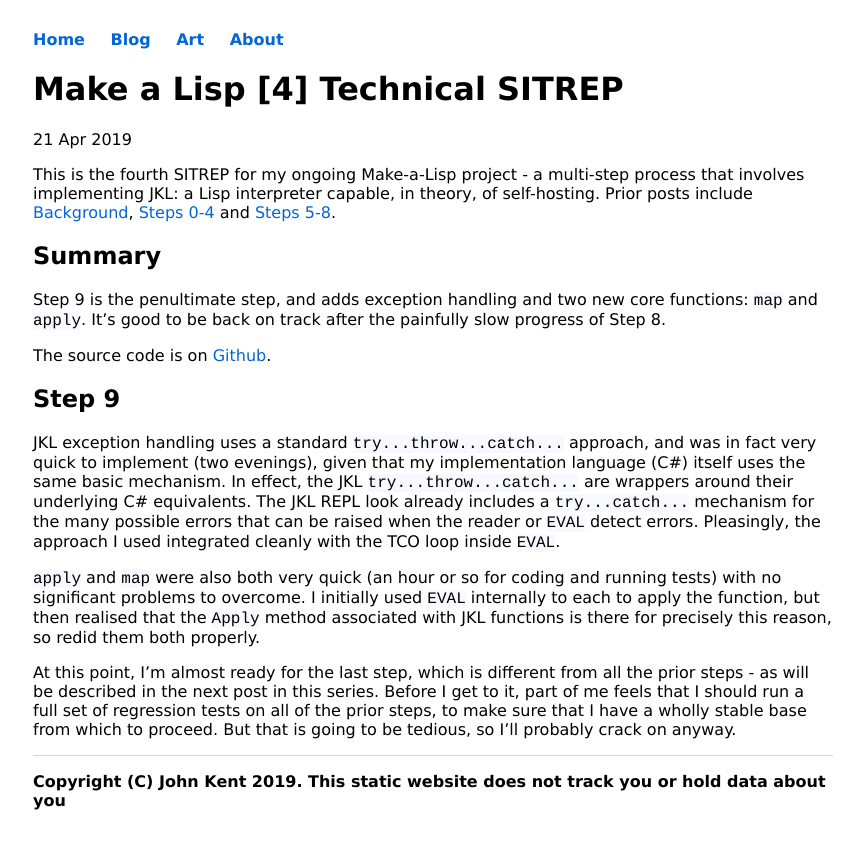
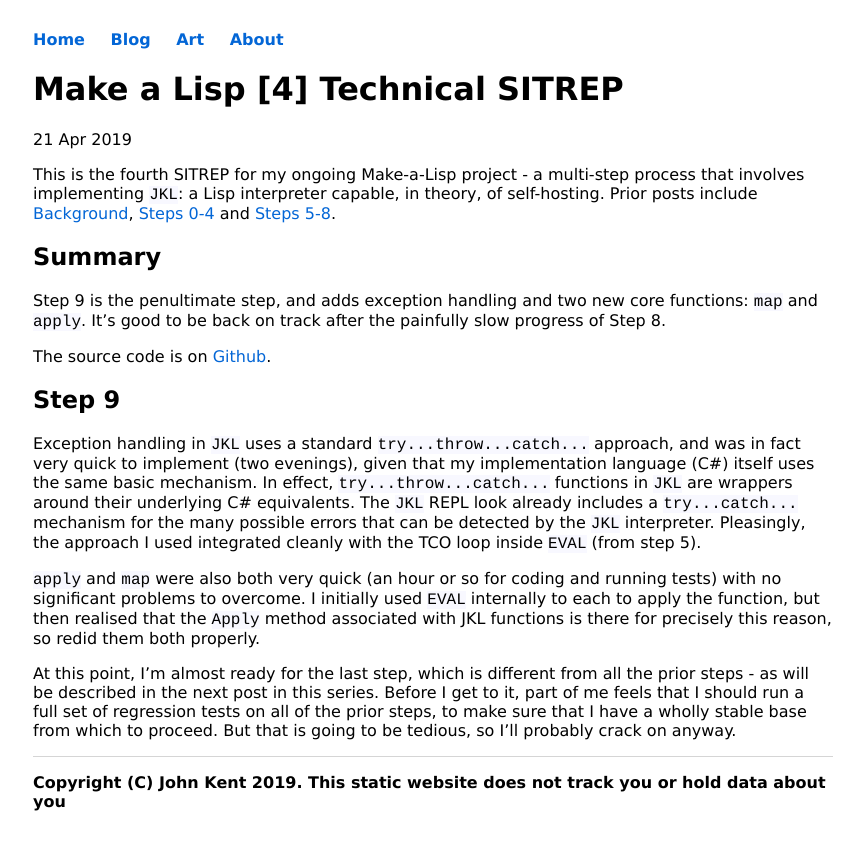
Before and after one commit to KineticLensman/KineticLensman.github.io, a Jekyll site: the page built from _posts/2019-04-21-MAL-4.md, in a window 1280 px wide. Shown: the top 850 px of the page, without its empty margins (207-1071 px from the left). Built offline with Jekyll 4.4.1, drawn with Linux system fonts in a browser that asks for light colours.

Commit message:
consistency, rewording

```diff
--- a/_posts/2019-04-21-MAL-4.md
+++ b/_posts/2019-04-21-MAL-4.md
@@ -4,7 +4,7 @@ title: "Make a Lisp [4] Technical SITREP"
 date: 2019-04-21
 ---
 
-This is the fourth SITREP for my ongoing Make-a-Lisp project - a multi-step process that involves implementing JKL: a Lisp interpreter capable, in theory, of self-hosting. Prior posts include [Background](https://www.non-kinetic-effects.co.uk/blog/2019/01/01/MAL-1),
+This is the fourth SITREP for my ongoing Make-a-Lisp project - a multi-step process that involves implementing `JKL`: a Lisp interpreter capable, in theory, of self-hosting. Prior posts include [Background](https://www.non-kinetic-effects.co.uk/blog/2019/01/01/MAL-1),
 [Steps 0-4](https://www.non-kinetic-effects.co.uk/blog/2019/01/21/MAL-2) and [Steps 5-8](https://www.non-kinetic-effects.co.uk/blog/2019/04/14/MAL-3).
 
 
@@ -17,7 +17,7 @@ The source code is on [Github](https://github.com/KineticLensman/JK-s-Lisp/tree/
 
 ## Step 9
 
-JKL exception handling uses a standard `try...throw...catch...` approach, and was in fact very quick to implement (two evenings), given that my implementation language (C#) itself uses the same basic mechanism. In effect, the JKL `try...throw...catch...` are wrappers around their underlying C# equivalents. The JKL REPL look already includes a `try...catch...` mechanism for the many possible errors that can be raised when the reader or `EVAL` detect errors. Pleasingly, the approach I used integrated cleanly with the TCO loop inside `EVAL`.
+Exception handling in `JKL` uses a standard `try...throw...catch...` approach, and was in fact very quick to implement (two evenings), given that my implementation language (C#) itself uses the same basic mechanism. In effect, `try...throw...catch...` functions in `JKL` are wrappers around their underlying C# equivalents. The `JKL` REPL look already includes a `try...catch...` mechanism for the many possible errors that can be detected by the `JKL` interpreter. Pleasingly, the approach I used integrated cleanly with the TCO loop inside `EVAL` (from step 5).
 
 `apply` and `map` were also both very quick (an hour or so for coding and running tests) with no significant problems to overcome. I initially used `EVAL` internally to each to apply the function, but then realised that the `Apply` method associated with JKL functions is there for precisely this reason, so redid them both properly.
 
```
